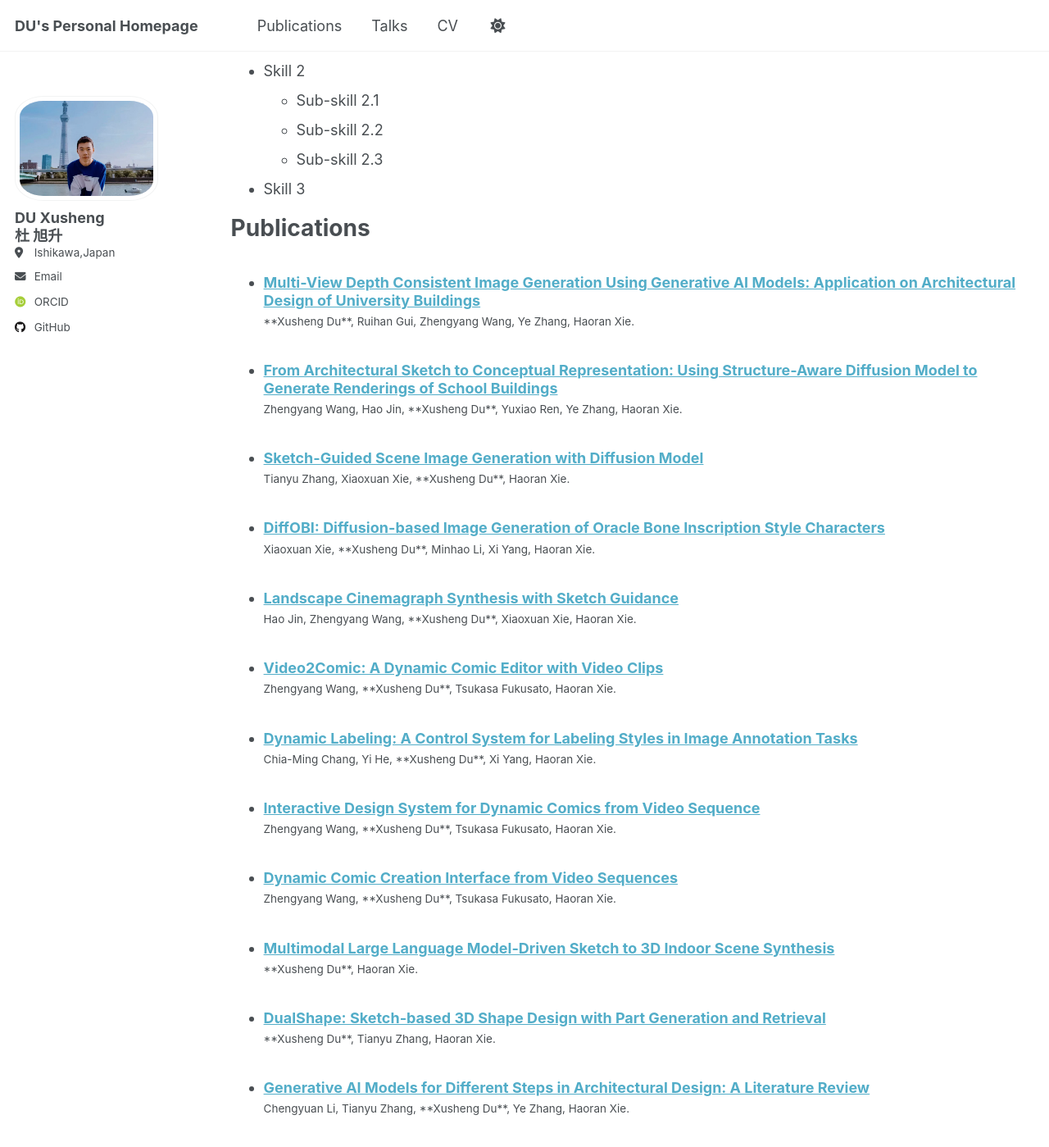
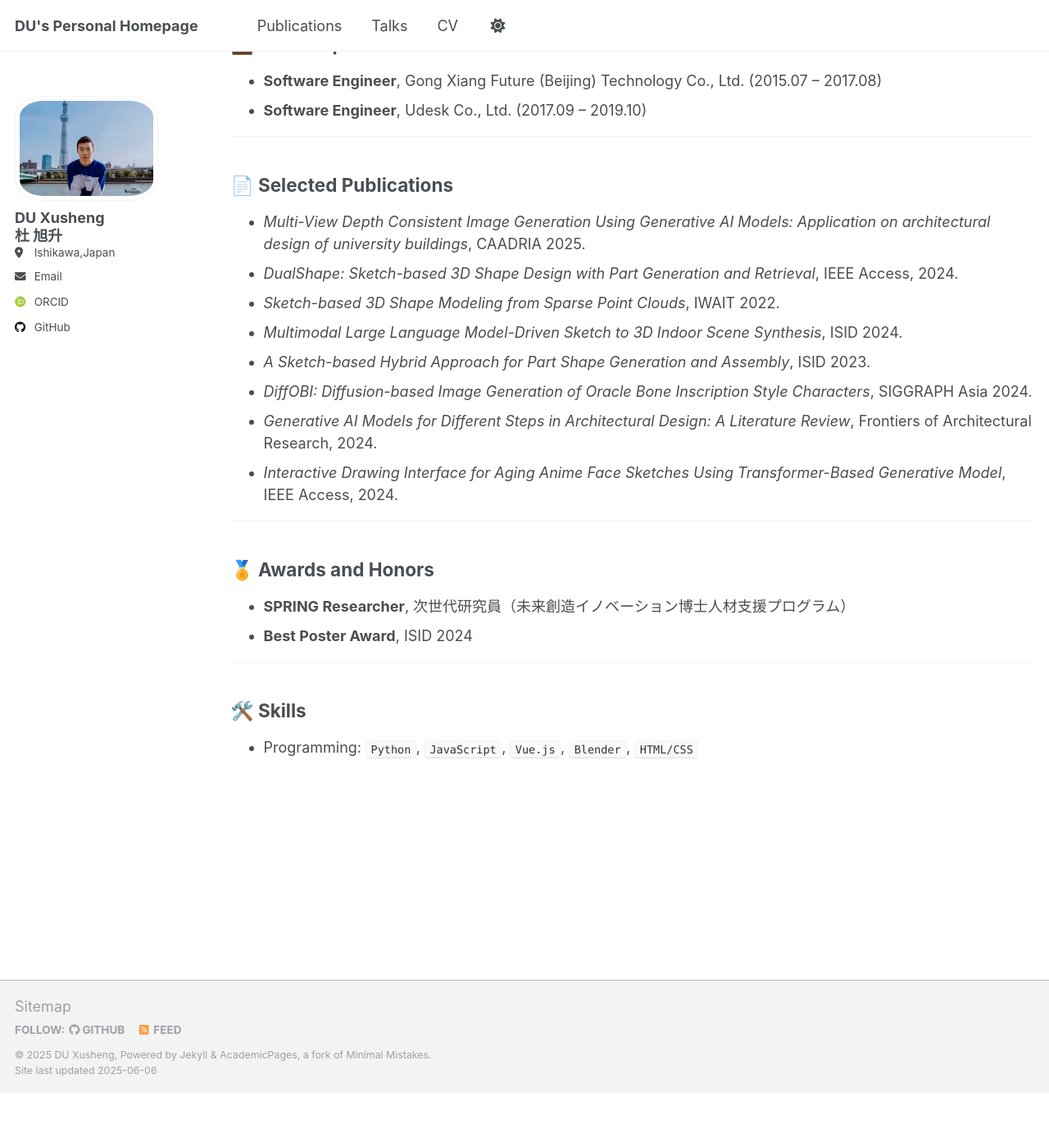
Before and after one commit to ToKyokushou/ToKyokushou.github.io, a Jekyll site: the page built from _pages/cv.md, in a window 1280 px wide and 1400 px high, scrolled down 818 px. Shown: the whole window at 82% size. Built offline with Jekyll 4.4.1, drawn with Linux system fonts in a browser that asks for light colours; some web fonts are replaced; after the commit the page ends 2151 px from its top, so only the background shows below that; some of the changed text lies outside the part shown.

Commit message:
Update cv.md

```diff
--- a/_pages/cv.md
+++ b/_pages/cv.md
@@ -9,56 +9,64 @@
 
 {% include base_path %}
 
-Education
-======
-* Ph.D in Version Control Theory, GitHub University, 2018 (expected)
-* M.S. in Jekyll, GitHub University, 2014
-* B.S. in GitHub, GitHub University, 2012
+---
+permalink: /
+title: "About Me"
+excerpt: "About Me"
+author_profile: true
+redirect_from:
+  - /about/
+  - /about.html
+---
 
-Work experience
-======
-* Spring 2024: Academic Pages Collaborator
-  * GitHub University
-  * Duties includes: Updates and improvements to template
-  * Supervisor: The Users
+🎓 **Ph.D. Candidate** (3rd Year)
 
-* Fall 2015: Research Assistant
-  * GitHub University
-  * Duties included: Merging pull requests
-  * Supervisor: Professor Hub
+Japan Advanced Institute of Science and Technology (JAIST)
 
-* Summer 2015: Research Assistant
-  * GitHub University
-  * Duties included: Tagging issues
-  * Supervisor: Professor Git
+---
 
-Skills
-======
-* Skill 1
-* Skill 2
-  * Sub-skill 2.1
-  * Sub-skill 2.2
-  * Sub-skill 2.3
-* Skill 3
+## 😉 Research Interests
 
-Publications
-======
-  <ul>{% for post in site.publications reversed %}
-    {% include archive-single-cv.html %}
-  {% endfor %}</ul>
+- **Image and 3D Model Generation** from Hand-Drawn Sketches
+- **Interactive Interface Design and Development** for Human-Centered Experience
 
-Talks
-======
-  <ul>{% for post in site.talks reversed %}
-    {% include archive-single-talk-cv.html  %}
-  {% endfor %}</ul>
+---
 
-Teaching
-======
-  <ul>{% for post in site.teaching reversed %}
-    {% include archive-single-cv.html %}
-  {% endfor %}</ul>
+## 🎓 Education
 
-Service and leadership
-======
-* Currently signed in to 43 different slack teams
+- **Ph.D.** in Information Science, JAIST, Japan (2023.04 – 2026.03)
+- **M.A.** in Information Science, JAIST, Japan (2021.04 – 2023.03)
+- **B.A.** in Physical Science, Guangzhou University, China (2011.09 – 2015.06)
+
+---
+
+## 💼 Work Experience
+
+- **Software Engineer**, Gong Xiang Future (Beijing) Technology Co., Ltd. (2015.07 – 2017.08)
+- **Software Engineer**, Udesk Co., Ltd. (2017.09 – 2019.10)
+
+---
+
+## 📄 Selected Publications
+
+- *Multi-View Depth Consistent Image Generation Using Generative AI Models: Application on architectural design of university buildings*, CAADRIA 2025.
+- *DualShape: Sketch-based 3D Shape Design with Part Generation and Retrieval*, IEEE Access, 2024.
+- *Sketch-based 3D Shape Modeling from Sparse Point Clouds*, IWAIT 2022.
+- *Multimodal Large Language Model-Driven Sketch to 3D Indoor Scene Synthesis*, ISID 2024.
+- *A Sketch-based Hybrid Approach for Part Shape Generation and Assembly*, ISID 2023.
+- *DiffOBI: Diffusion-based Image Generation of Oracle Bone Inscription Style Characters*, SIGGRAPH Asia 2024.
+- *Generative AI Models for Different Steps in Architectural Design: A Literature Review*, Frontiers of Architectural Research, 2024.
+- *Interactive Drawing Interface for Aging Anime Face Sketches Using Transformer-Based Generative Model*, IEEE Access, 2024.
+
+---
+
+## 🏅 Awards and Honors
+
+- **SPRING Researcher**, 次世代研究員（未来創造イノベーション博士人材支援プログラム）
+- **Best Poster Award**, ISID 2024
+
+---
+
+## 🛠️ Skills
+
+- Programming: `Python`, `JavaScript`, `Vue.js`, `Blender`, `HTML/CSS`
```
